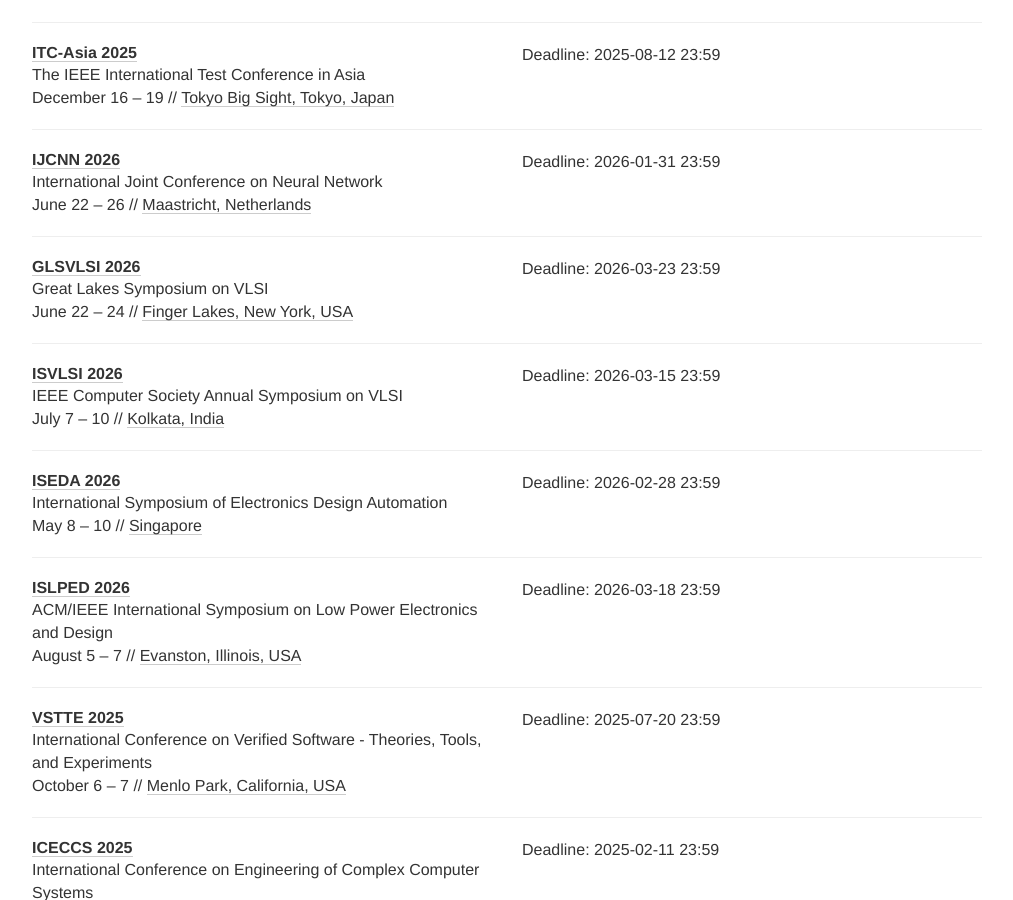
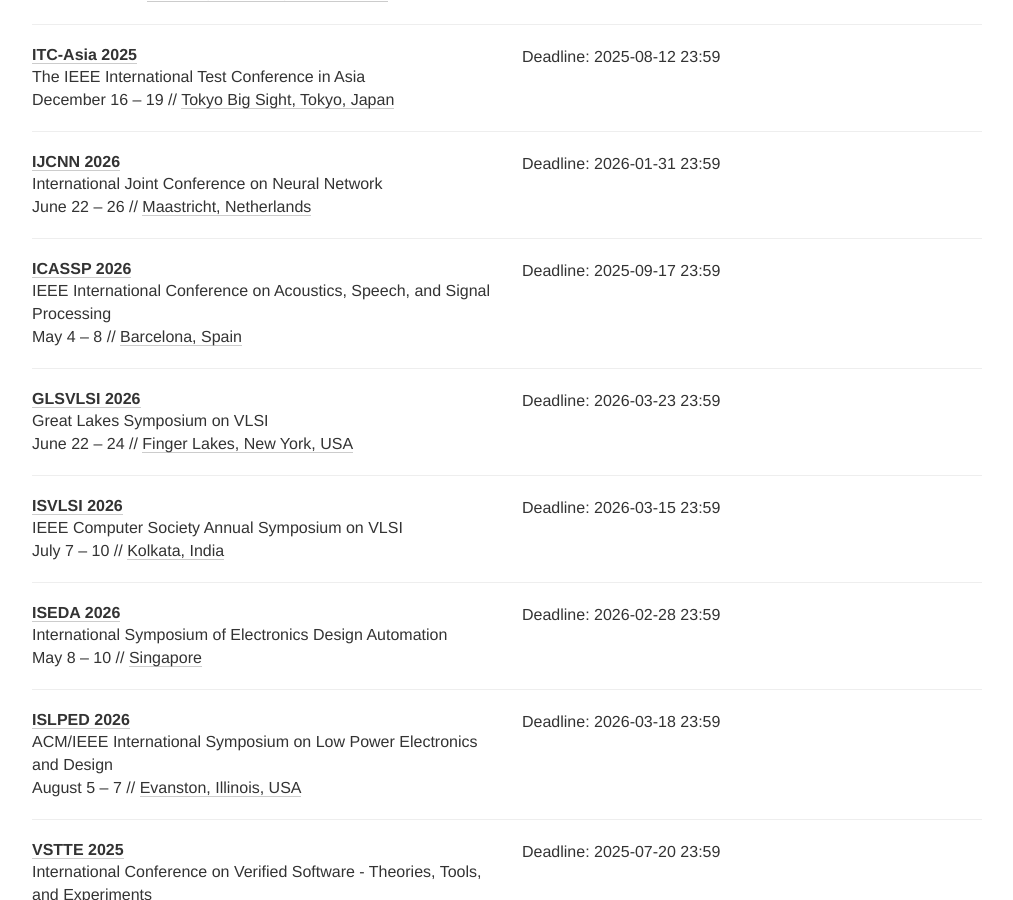
Before and after one commit to Gy-Hu/EDA_FV_conference_deadline, a Jekyll site: the page built from index.html, in a window 1280 px wide and 900 px high, scrolled down 3823 px. Shown: the whole window, without its empty margins (133-1146 px from the left). Built offline with Jekyll 4.4.1, drawn with Linux system fonts in a browser that asks for light colours; nearby versions of some CDN libraries; comment, search, counter and statistics services are not loaded.

Commit message:
Add ICASSP deadline

```diff
--- a/_data/conferences.yml
+++ b/_data/conferences.yml
@@ -293,6 +293,15 @@
   place: Maastricht, Netherlands
   tags: [ML]
 
+- name: ICASSP
+  year: 2026
+  date: "May 4 - 8"
+  description: IEEE International Conference on Acoustics, Speech, and Signal Processing
+  link: https://2026.ieeeicassp.org/
+  deadline: ["2025-09-17 23:59"]
+  place: Barcelona, Spain
+  tags: [SP, ML]
+
 - name: GLSVLSI
   year: 2026
   date: "June 22 - 24"
--- a/_data/types.yml
+++ b/_data/types.yml
@@ -5,6 +5,8 @@
   tag: FV
 - name: Machine Learning
   tag: ML
+- name: Signal Processing
+  tag: SP
 - name: Testing
   tag: TES
 - name: Control Systems
```
